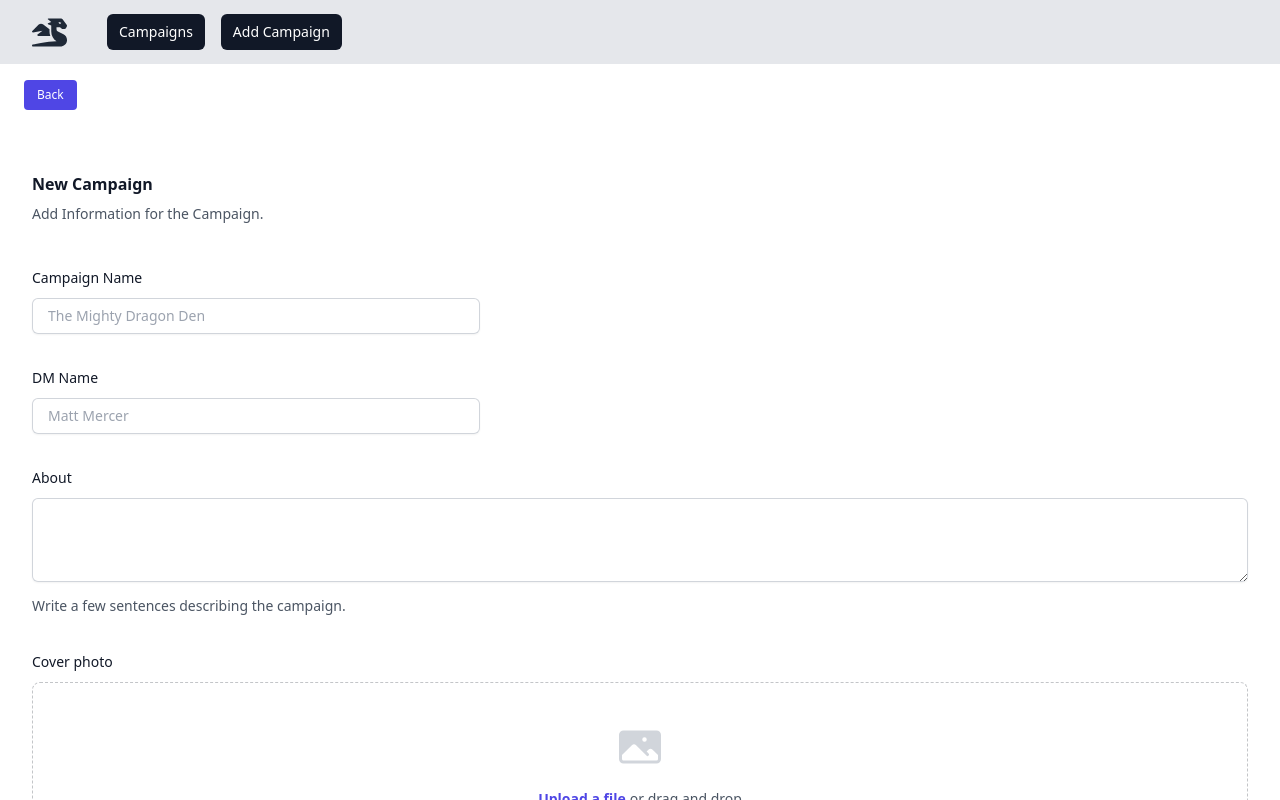
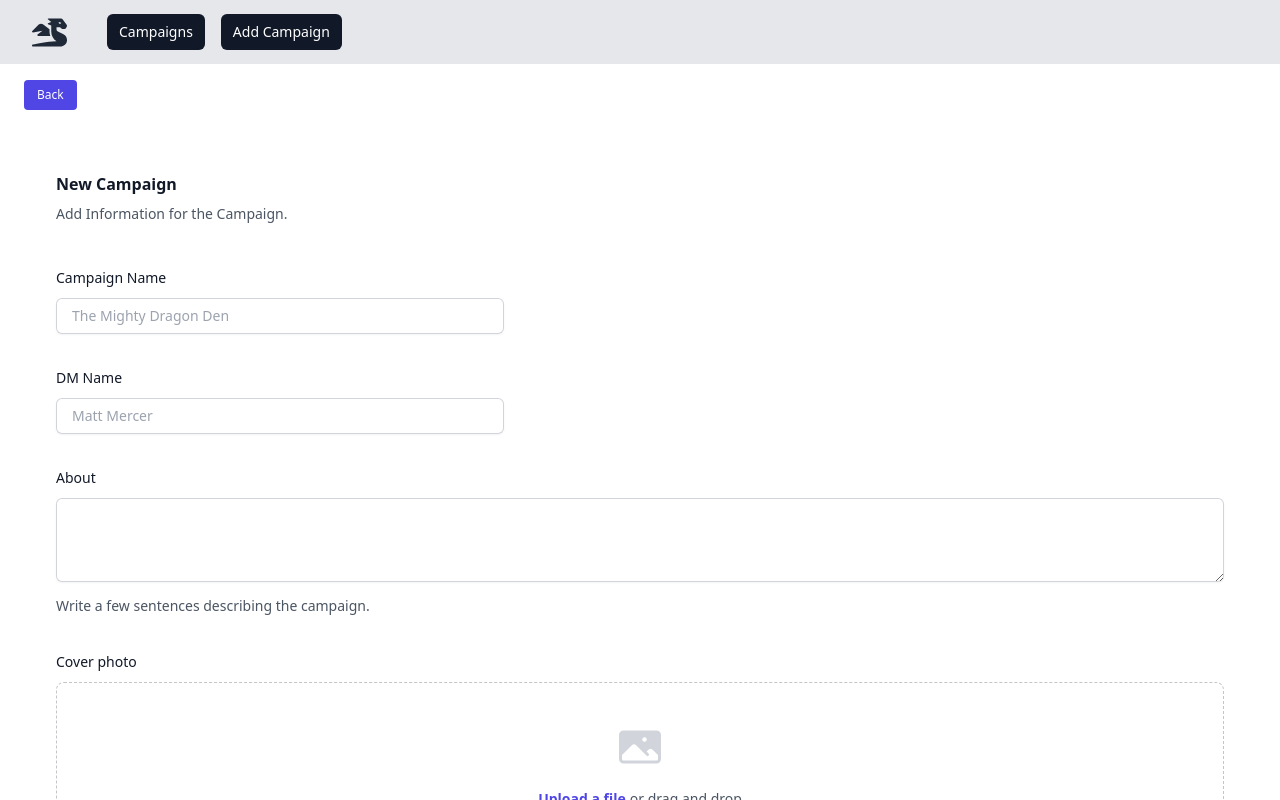
Before and after one commit to jaydickson02/data-and-dragons, a Next.js app: page /AddCampaign in a window 1280 px wide. Shown: the top 800 px of the page. Built offline with nearby package versions, Linux system fonts and the light colour scheme.

Commit message:
Padding fix

```diff
--- a/src/pages/AddCampaign.js
+++ b/src/pages/AddCampaign.js
@@ -83,7 +83,7 @@ export default function AddCampaign() {
 <div class="max-w-7xl mx-auto px-4 sm:px-6 lg:px-8 pb-10">
 {showNotice && (<Alert colour={noticeColour} title={noticeTitle} message={noticeMessage} show={openAlert}/>)}
 </div>
-
+<div class="sm:px-6">
 <form class="rounded-lg max-w-7xl mx-auto px-4 sm:px-6 lg:px-8 pb-10 pt-5 pl-5 pr-5 mb-10 dark:bg-gray-800" id="newCampaignForm" onSubmit={handleSubmit}>
   <div class="space-y-12">
     <div class="border-b border-gray-900/10 pb-12">
@@ -151,7 +151,7 @@ export default function AddCampaign() {
     <button type="submit" class="rounded-md bg-indigo-600 px-3 py-2 text-sm font-semibold text-white shadow-sm hover:bg-indigo-500 focus-visible:outline focus-visible:outline-2 focus-visible:outline-offset-2 focus-visible:outline-indigo-600">Create</button>
   </div>
 </form>
-
+</div>
 
         </Layout>
     )
```
